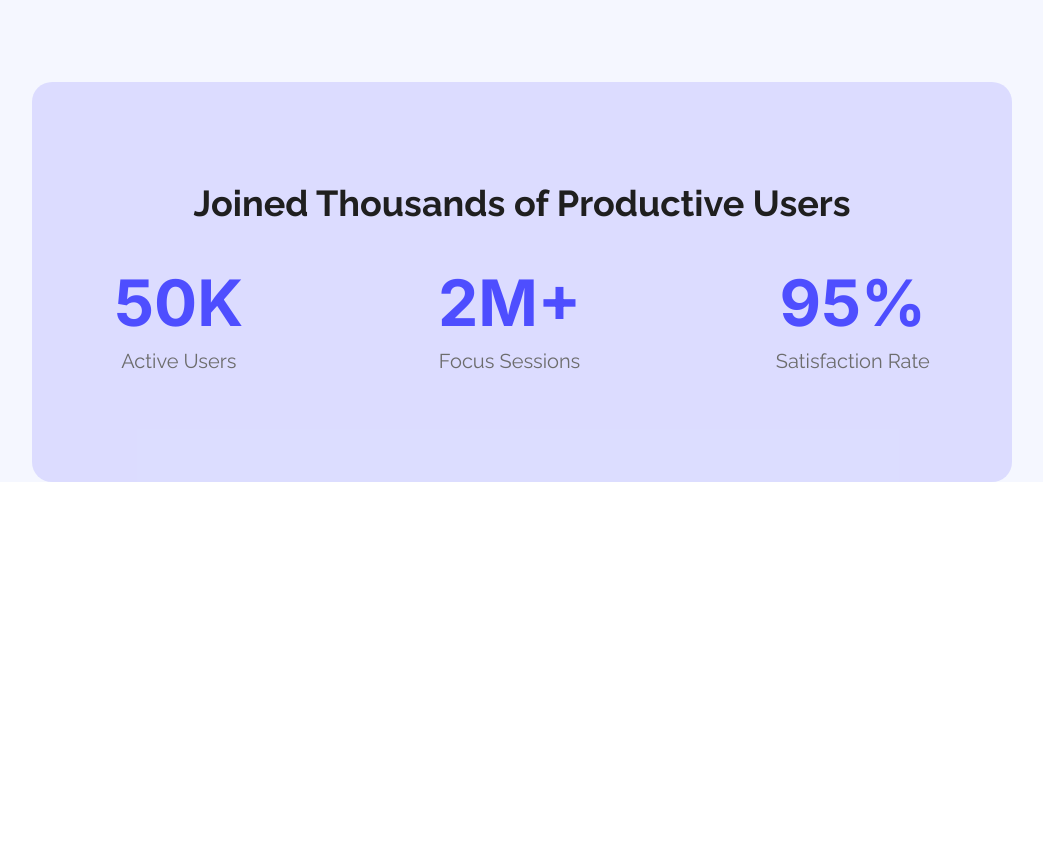
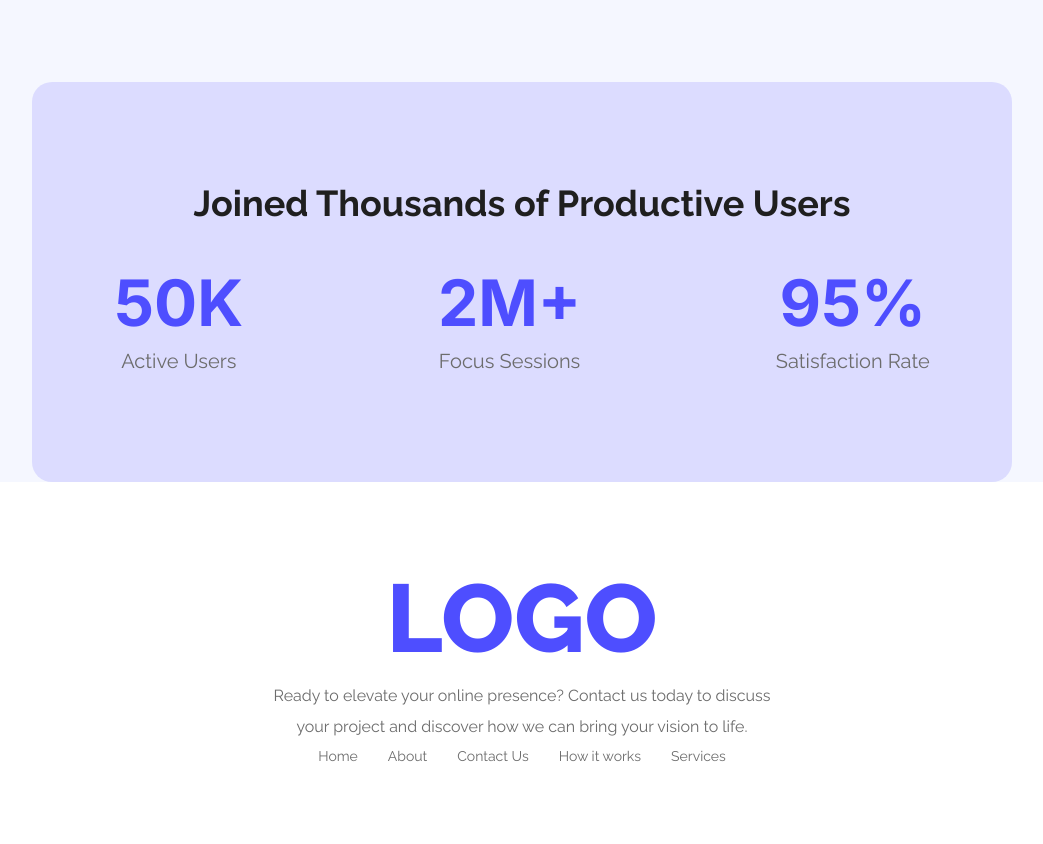
Before and after one commit to rubayet2027/Assignment_1, a plain HTML site: page index.html in a window 1280 px wide. Shown: the part 1350-2194 px from the top of the page, without its empty margins (118-1161 px from the left). Before the commit the page ends 1832 px from the top, so only its background shows below. Drawn offline with Linux system fonts and the light colour scheme.

Commit message:
Added footer section

```diff
--- a/index.html
+++ b/index.html
@@ -65,7 +65,18 @@
 
 </main>
 
-
+<footer>
+    <h1 class="logo">LOGO</h1>
+    <p class="txt">Ready to elevate your online presence? Contact us today to discuss</p>
+    <p class="txt">your project and discover how we can bring your vision to life.</p>
+    <div class="footer-links">
+        <a href="#">Home</a>
+        <a href="#">About</a>
+        <a href="#">Contact Us</a>
+        <a href="#">How it works</a>
+        <a href="#">Services</a>
+    </div>
+</footer>
 
 
 </body>
--- a/style.css
+++ b/style.css
@@ -195,3 +195,39 @@ main{
   font-size: 20px;
   color: #6c6c6c;
 }
+footer {
+  background-color: #ffffff;
+  padding: 80px 150px;
+  text-align: center;
+  position: relative;
+}
+footer .logo {
+  font-size: 96px;
+  font-weight: 800;
+  text-align: center;
+  color: #4e4eff;
+}
+
+footer .txt {
+  font-size: 16px;
+  text-align: center;
+  color: #6c6c6c;
+  margin: 12px 0;
+}
+
+footer .footer-links {
+  display: flex;
+  justify-content: center;
+  gap: 30px;
+}
+
+footer .footer-links a {
+  font-size: 14px;
+  color: #6c6c6c;
+  text-decoration: none;
+
+}
+
+footer .footer-links a:hover {
+  text-decoration: underline;
+}
```
